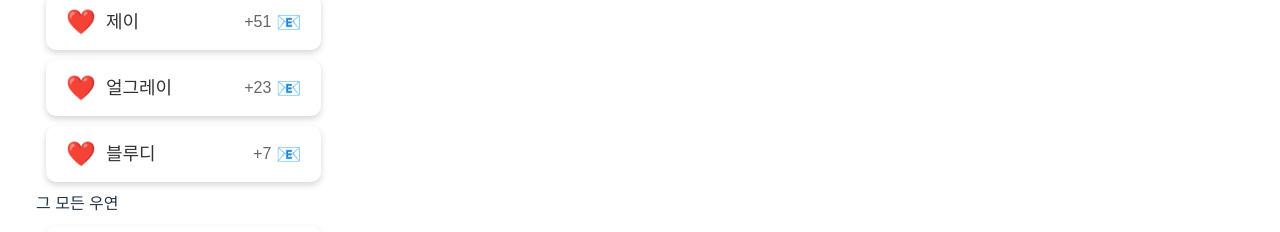
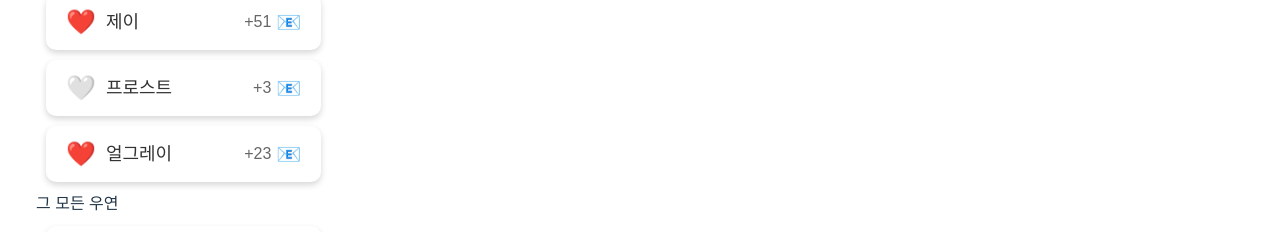
Before and after one commit to 14KGun/5KY, a React (Vite) app in the folder web/: page / in a window 1280 px wide. Both pictures are taken after a click on the button "히스토리". Shown: the part 284-516 px from the top of the page. Built offline with nearby package versions, Linux system fonts and the light colour scheme; a web font is replaced by a local one.

Commit message:
today coincidence

```diff
--- a/web/src/screens/History/History.jsx
+++ b/web/src/screens/History/History.jsx
@@ -1,14 +1,50 @@
-import React, { useState } from 'react';
-import HistoryCard from '../../components/HistoryCard/HistoryCard';
+import React, { useState } from "react";
+import HistoryCard from "../../components/HistoryCard/HistoryCard";
 
 // 각 항목에 고유한 id 속성을 추가합니다.
 const initialHistoryData = [
-  { id: 1, nickname: "제이", metCount: 51, isHeartFilled: true },
-  { id: 2, nickname: "프로스트", metCount: 3, isHeartFilled: false },
-  { id: 3, nickname: "라이트", metCount: 1, isHeartFilled: false },
-  { id: 4, nickname: "얼그레이", metCount: 23, isHeartFilled: true },
-  { id: 5, nickname: "수니", metCount: 10, isHeartFilled: false },
-  { id: 6, nickname: "블루디", metCount: 7, isHeartFilled: true },
+  {
+    id: 1,
+    nickname: "제이",
+    metCount: 51,
+    isHeartFilled: true,
+    date: "2024-03-23",
+  },
+  {
+    id: 2,
+    nickname: "프로스트",
+    metCount: 3,
+    isHeartFilled: false,
+    date: "2024-03-23",
+  },
+  {
+    id: 3,
+    nickname: "라이트",
+    metCount: 1,
+    isHeartFilled: false,
+    date: "2024-03-22",
+  },
+  {
+    id: 4,
+    nickname: "얼그레이",
+    metCount: 23,
+    isHeartFilled: true,
+    date: "2024-03-23",
+  },
+  {
+    id: 5,
+    nickname: "수니",
+    metCount: 10,
+    isHeartFilled: false,
+    date: "2024-03-22",
+  },
+  {
+    id: 6,
+    nickname: "블루디",
+    metCount: 7,
+    isHeartFilled: true,
+    date: "2024-03-22",
+  },
 ];
 
 const History = () => {
@@ -16,7 +52,10 @@ const History = () => {
 
   // 북마크된 항목만 필터링합니다.
   const bookmarks = historyData.filter((item) => item.isHeartFilled);
-
+  const today = new Date().toISOString().split("T")[0];
+  const todaysCoincidences = historyData.filter(
+    (item) => item.date === today
+  );
   // toggleHeart 함수는 id를 받아 해당하는 항목의 isHeartFilled 상태를 토글합니다.
   const toggleHeart = (id) => {
     const updatedHistory = historyData.map((item) =>
@@ -35,7 +74,7 @@ const History = () => {
 
         {/* '오늘의 우연' 섹션 */}
         <div className="section-title">오늘의 우연</div>
-        {bookmarks.map((data) => (
+        {todaysCoincidences.map((data) => (
           <HistoryCard key={data.id} {...data} onHeartClick={toggleHeart} />
         ))}
 
```
